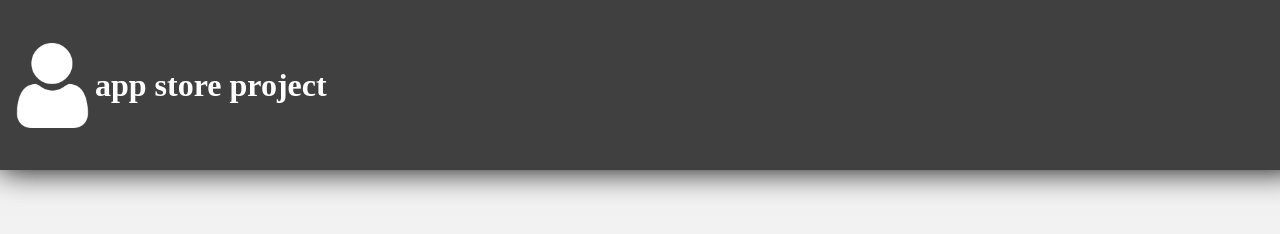
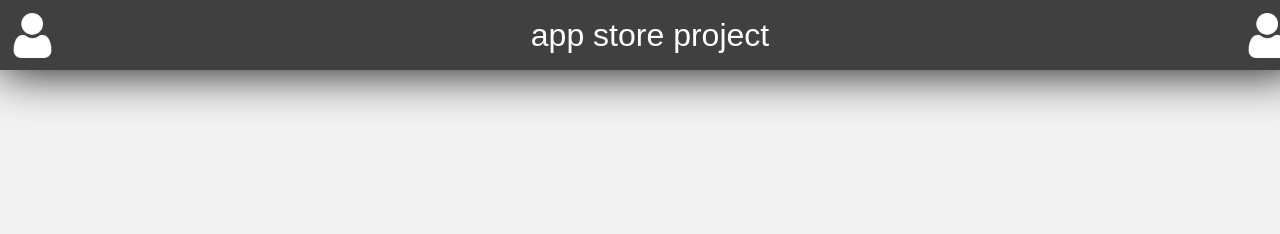
Before and after one commit to ddwwS1/-prte-dw, a plain HTML site: page store-project/UI/index.html in a window 1280 px wide. Drawn offline with Linux system fonts and the light colour scheme.

Commit message:
changes to css code and main page layout and a new family font

```diff
--- a/store-project/UI/index.html
+++ b/store-project/UI/index.html
@@ -12,6 +12,8 @@
 <meta name="theme-color" content="#404040">
 <meta name="apple-mobile-web-app-status-bar-style" content="#404040">
 
+<meta name="viewport" content="width=device-width,initial-scale=1.0"/>
+
 <link rel="stylesheet" href="style.css">
 
 </head>
@@ -20,6 +22,7 @@
 <div id="menu_bar">
 <img id="profile_picture" src="https://github.com/ddwwS1/-prte-dw/blob/main/store-project/UI/icons/ic-profile-white.png?raw=true">
 <h1 id="main_title">app store project</h1>
+<img id="search_icon" src="https://github.com/ddwwS1/-prte-dw/blob/main/store-project/UI/icons/ic-profile-white.png?raw=true">
 </div>
 </body>
 
--- a/store-project/UI/style.css
+++ b/store-project/UI/style.css
@@ -2,6 +2,16 @@
 margin: 0;
 padding: 0;
 }
+
+/* family font */
+@import url('https://fonts.googleapis.com/css2?family=Bebas+Neue&family=Bungee&display=swap');
+
+*{
+  font-family: "Bungee", sans-serif;
+  font-weight: 400;
+  font-style: normal;
+}
+
 
 
 input{
@@ -16,19 +26,27 @@ background-color: rgb(242,242,242);
 
 #menu_bar{
 width: 100%;
-height: 150px;
+height: 50px;
 padding: 10px;
 background-color: rgb(64,64,64);
 display: flex;
 align-items: center;
-box-shadow: 0px 0px 30px black;
+box-shadow: 0px 0px 50px black;
 }
 
 #profile_picture{
-width: 85px;
-height: 85px;
+width: 45px;
+height: 45px;
+
+}
+
+#search_icon{
+width: 45px;
+height: 45px
 }
 
 #main_title{
+width: 95%;
 color: rgb(255, 255, 255);
+text-align: center;
 }
```
